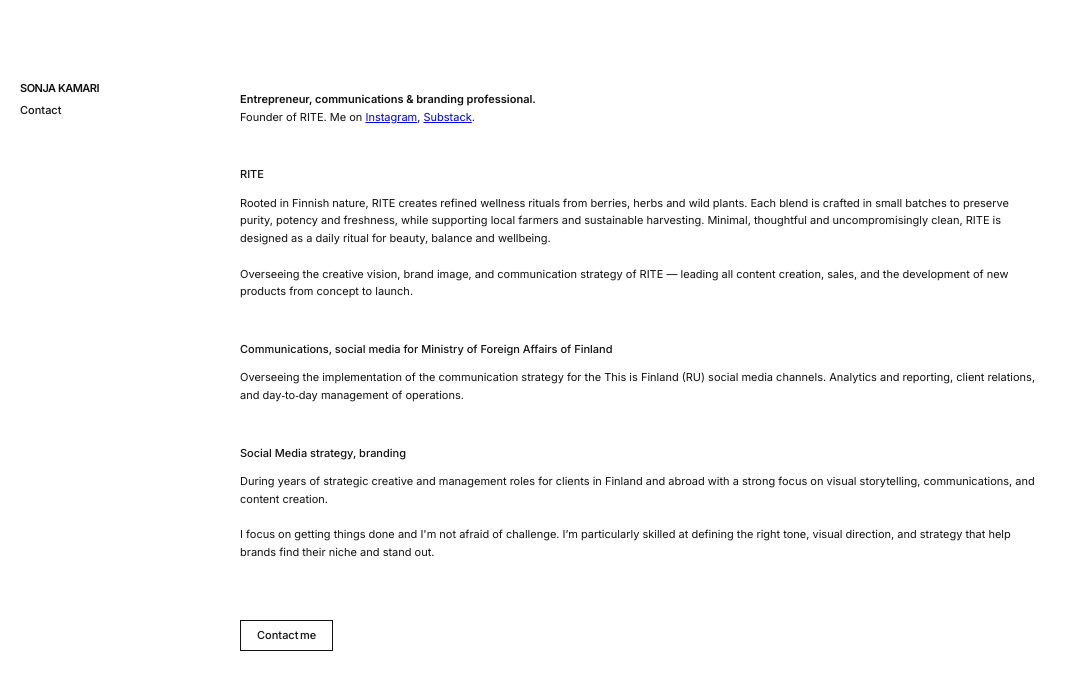
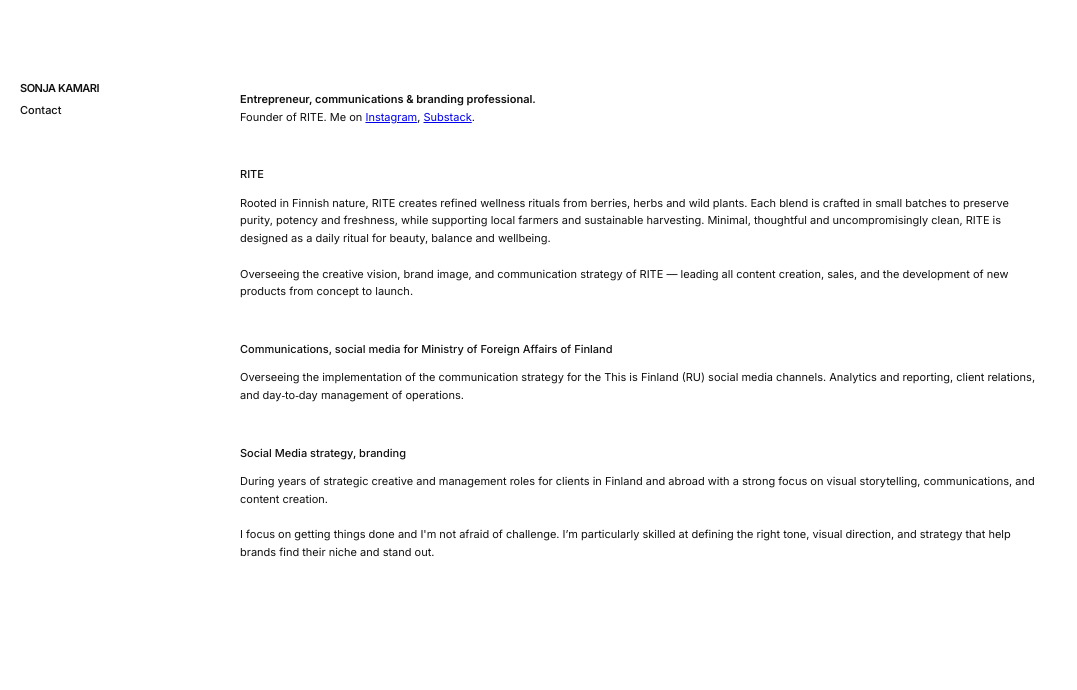
Before and after one commit to sonjakamari-dev/sonjakamari.github.io, a plain HTML site: page index.html in a window 1280 px wide. Shown: the whole page, without its empty margins (0-1077 px from the left). Drawn offline with Linux system fonts and the light colour scheme.

Commit message:
Update index.html

```diff
--- a/index.html
+++ b/index.html
@@ -181,6 +181,5 @@
 
   <p>I focus on getting things done and I'm not afraid of challenge. I’m particularly skilled at defining the right tone, visual direction, and strategy that help brands find their niche and stand out.</p>
 
-  <a class="contact-button" href="mailto:sonja.kamari@gmail.com">Contact me</a>
 </body>
 </html>
```
